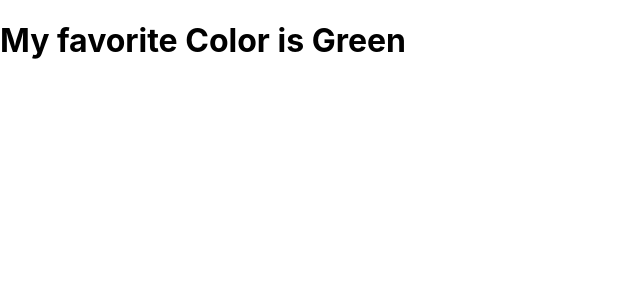
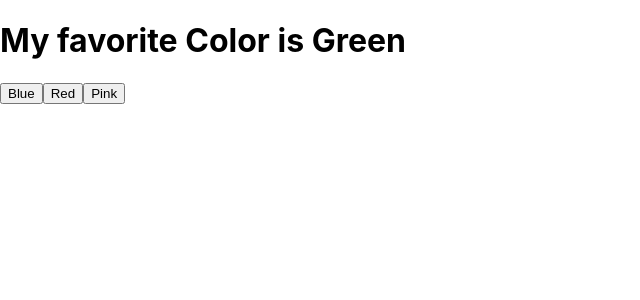
Before and after one commit to anurag-vns/my-react, a React (Create React App) app: page / in a window 1280 px wide. Shown: the top 300 px of the page, without its empty margins (0-640 px from the left). Built offline with nearby package versions, Linux system fonts and the light colour scheme.

Commit message:
Example hook Color Change by using Buttons

```diff
--- a/src/components/State.js
+++ b/src/components/State.js
@@ -6,8 +6,13 @@
 
 
 return(
+    <>
     <h1>My favorite  Color is {color}</h1>
+    <button  type="button" onClick={()=>setColor("blue")}>Blue</button>
+    <button type="button" onClick={()=> setColor("Red")}>Red</button>
+    <button type="button" onClick={()=>setColor("Pink")}>Pink</button>
 
+</>
 );
 }
 export default FavoriteColor;
```
